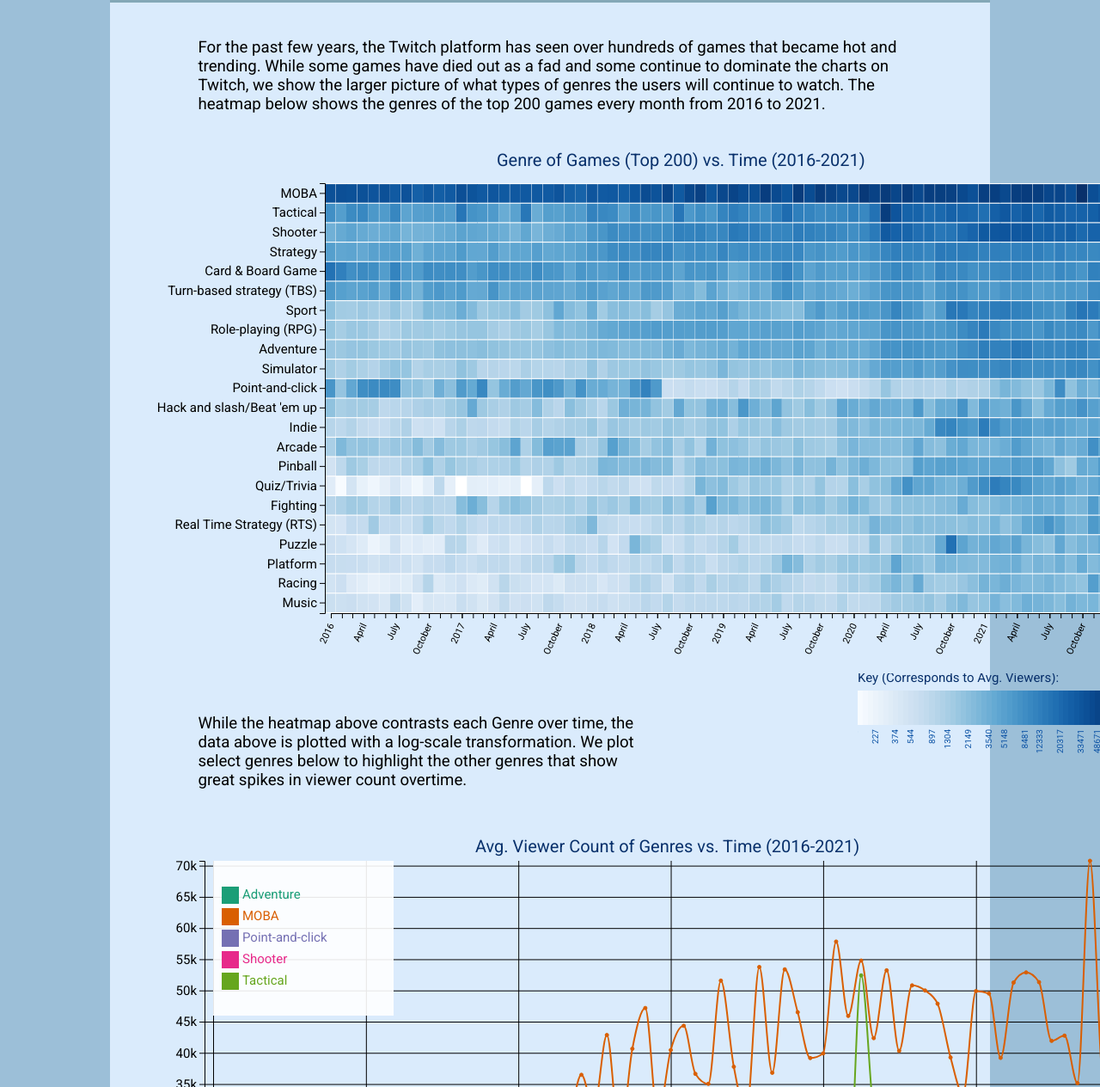
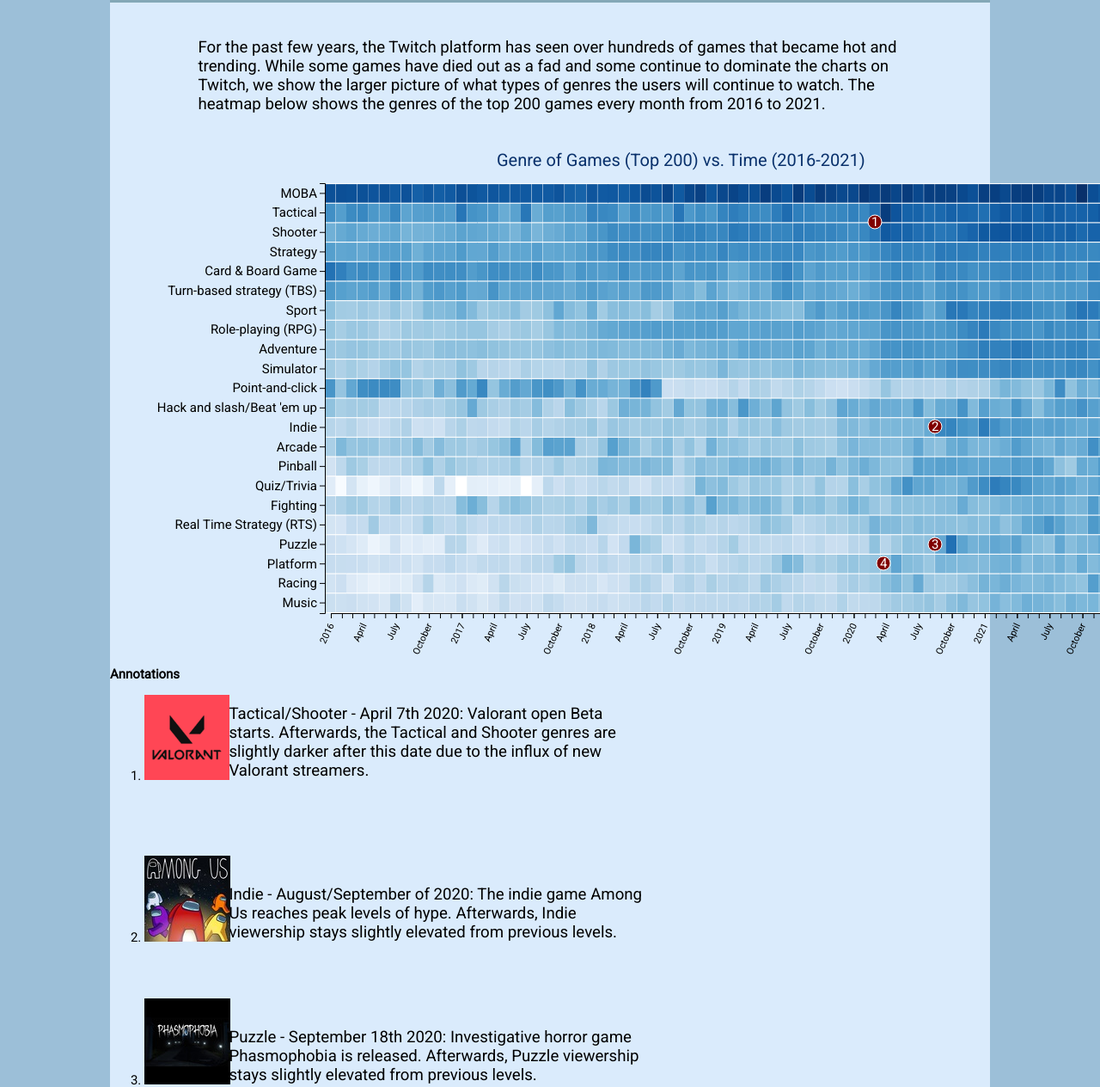
Before and after one commit to A1pha0ps/3300-P1, a plain HTML site: page index.html in a window 1280 px wide. Shown: the part 129-1393 px from the top of the page at 86% size. Drawn offline with nearby package versions, Linux system fonts and the light colour scheme.

Commit message:
added in annotations (styling wip)

```diff
--- a/index.html
+++ b/index.html
@@ -24,6 +24,33 @@
             from 2016 to 2021.
         </h3>
         <svg width="1200" height="600" id="svg1"></svg>
+        <h2>Annotations</h2>
+        <ol>
+            <li><img src="images/valorant.png" />
+                <p class="annotation-text">Tactical/Shooter - April 7th 2020: Valorant open Beta starts.
+                    Afterwards, the Tactical and
+                    Shooter
+                    genres are slightly darker after this date due to the influx of new Valorant streamers.</p>
+            </li>
+            <li><img src="images/amongus.jpg" />
+                <p class="annotation-text">Indie - August/September of 2020: The indie game Among Us reaches peak
+                    levels of hype. Afterwards,
+                    Indie viewership stays slightly elevated from previous levels.</p>
+            </li>
+            <li> <img src="images/phasmophobia.jpg" />
+                <p class="annotation-text">Puzzle - September 18th 2020: Investigative horror game
+                    Phasmophobia is
+                    released. Afterwards, Puzzle
+                    viewership stays slightly elevated from previous levels.</p>
+            </li>
+            <li> <img src="images/terraria.jpg" />
+                <p class="annotation-text">Platformer - May 16, 2020: Terraria Journey's End update. This was
+                    a huge final update to the popular
+                    platformer Terraria. Prior to this date, the last major update to Terraria was in 2016. There is a
+                    brief
+                    spike for just this month of May.</p>
+            </li>
+        </ol>
         <div id="data1Legend" width="585" height='40'>
             <svg width="300" height="100" id="svg1scale"></svg>
             <p>
--- a/scripts/firstGraph.js
+++ b/scripts/firstGraph.js
@@ -175,4 +175,66 @@
 
         chartArea.selectAll("g").raise()
     });
+
+    // Annotations
+
+    // Tactical: Valorant
+    svg.append("circle")
+        .attr("cx", 890)
+        .attr("cy", 95)
+        .attr("r", 8)
+        .attr("stroke", "white")
+        .attr("stroke-width", "1px")
+        .attr("fill", "maroon");
+
+    svg.append("text")
+        .attr("x", 886)
+        .attr("y", 100)
+        .text("1")
+        .attr("fill", "white");
+
+    // Indie: Among US
+    svg.append("circle")
+        .attr("cx", 960)
+        .attr("cy", 333)
+        .attr("r", 8)
+        .attr("stroke", "white")
+        .attr("stroke-width", "1px")
+        .attr("fill", "maroon");
+
+    svg.append("text")
+        .attr("x", 956)
+        .attr("y", 338)
+        .text("2")
+        .attr("fill", "white");
+
+    // Puzzle: Phasmophobia
+    svg.append("circle")
+        .attr("cx", 960)
+        .attr("cy", 470)
+        .attr("r", 8)
+        .attr("stroke", "white")
+        .attr("stroke-width", "1px")
+        .attr("fill", "maroon");
+
+    svg.append("text")
+        .attr("x", 956)
+        .attr("y", 475)
+        .text("3")
+        .attr("fill", "white");
+
+    // Platform: Terraria
+    svg.append("circle")
+        .attr("cx", 900)
+        .attr("cy", 492)
+        .attr("r", 8)
+        .attr("stroke", "white")
+        .attr("stroke-width", "1px")
+        .attr("fill", "maroon");
+
+    svg.append("text")
+        .attr("x", 896)
+        .attr("y", 497)
+        .text("4")
+        .attr("fill", "white");
 })();
--- a/styles/main.css
+++ b/styles/main.css
@@ -95,6 +95,12 @@ div p {
     font-weight: 100;
 }
 
+.annotation-text {
+    transform: translate(20%, -100%);
+    font-size: 14pt;
+    font-weight: 100;
+}
+
 header {
     margin: 0 auto;
     width: 80%;
```
Also changed, not shown: images/amongus.jpg (added), images/phasmophobia.jpg (added), images/terraria.jpg (added), images/valorant.png (added).
